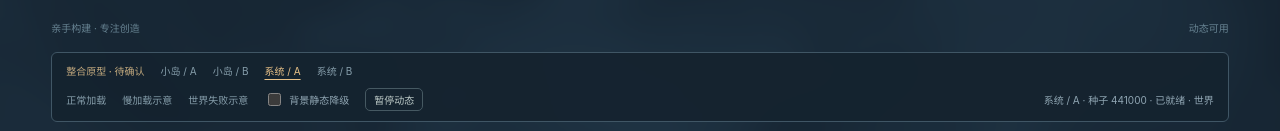
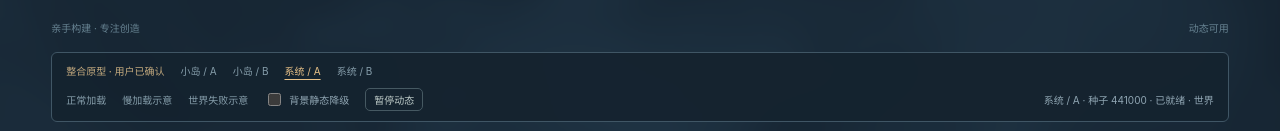
Before and after one commit to zijunlin/zijunlin.github.io, a website built with Vite: page prototype/world.html in a window 1280 px wide. Shown: the part 666-797 px from the top of the page. Built offline with nearby package versions, Linux system fonts and the light colour scheme; animation ran at ten frames a second.

Commit message:
Record user approval of integrated world visual prototype

```diff
--- a/prototype/world.html
+++ b/prototype/world.html
@@ -13,6 +13,6 @@
   <div id="preview" hidden><article role="dialog" aria-modal="true" aria-labelledby="preview-title"><button class="close" id="close-preview" aria-label="关闭作品预览">×</button><p class="eyebrow">精选作品 · 对话沟通引擎升级</p><h2 id="preview-title">智能语音平台</h2><div class="architecture"><span>对话内容<br><small>节点与业务编排</small></span><b>⇄</b><span>流转驱动器<br><small>独立的流转机制</small></span><b>→</b><span>Action<br><small>组合与定制扩展</small></span></div><p>将流转驱动与对话内容分离，让运营能够组合节点与 Action 编排业务，并以双引擎并行、监控对比和渐进式流量切换完成数百个客户迁移。</p><p class="responsibility">个人职责：主导平台整体架构、核心系统设计与关键研发。</p><div class="tags"><span>架构设计</span><span>对话编排</span><span>渐进迁移</span></div><div class="preview-actions"><button id="return-directory">返回作品目录</button><a class="primary" href="./platform.html" target="_blank" rel="noopener">阅读全文 ↗</a></div></article></div>
 </main>
 <footer><span>亲手构建 · 专注创造</span><span id="runtime"></span></footer>
-<aside id="review-controls" aria-label="原型验收控件"><div><strong>整合原型 · 待确认</strong><a data-combo="island,A">小岛 / A</a><a data-combo="island,B">小岛 / B</a><a data-combo="system,A">系统 / A</a><a data-combo="system,B">系统 / B</a></div><div><a id="normal-load">正常加载</a><a id="slow-load">慢加载示意</a><a id="failed-world">世界失败示意</a><label><input id="fallback" type="checkbox">背景静态降级</label><button id="pause">暂停动态</button><span id="review-status"></span></div></aside>
+<aside id="review-controls" aria-label="原型验收控件"><div><strong>整合原型 · 用户已确认</strong><a data-combo="island,A">小岛 / A</a><a data-combo="island,B">小岛 / B</a><a data-combo="system,A">系统 / A</a><a data-combo="system,B">系统 / B</a></div><div><a id="normal-load">正常加载</a><a id="slow-load">慢加载示意</a><a id="failed-world">世界失败示意</a><label><input id="fallback" type="checkbox">背景静态降级</label><button id="pause">暂停动态</button><span id="review-status"></span></div></aside>
 <script type="module" src="./world.js"></script>
 </body></html>
```
